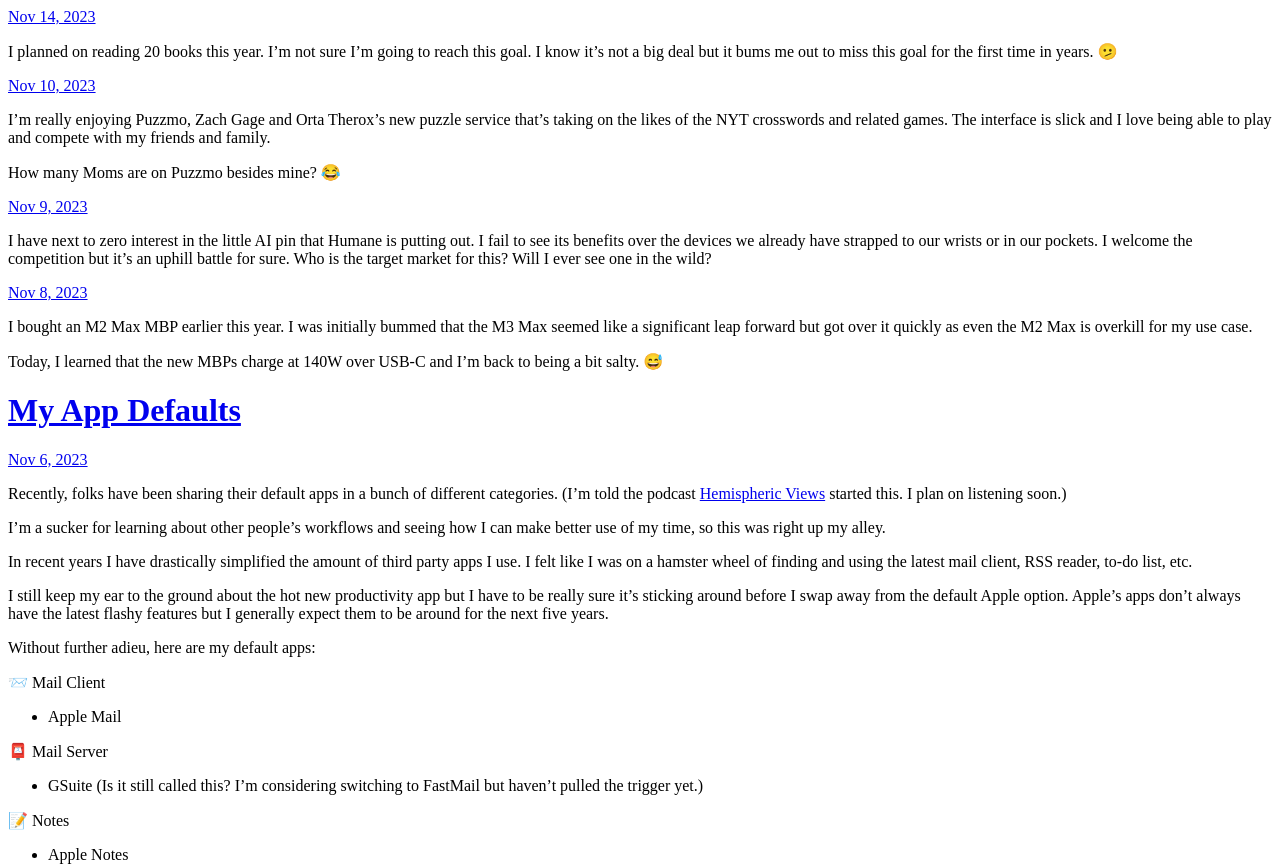
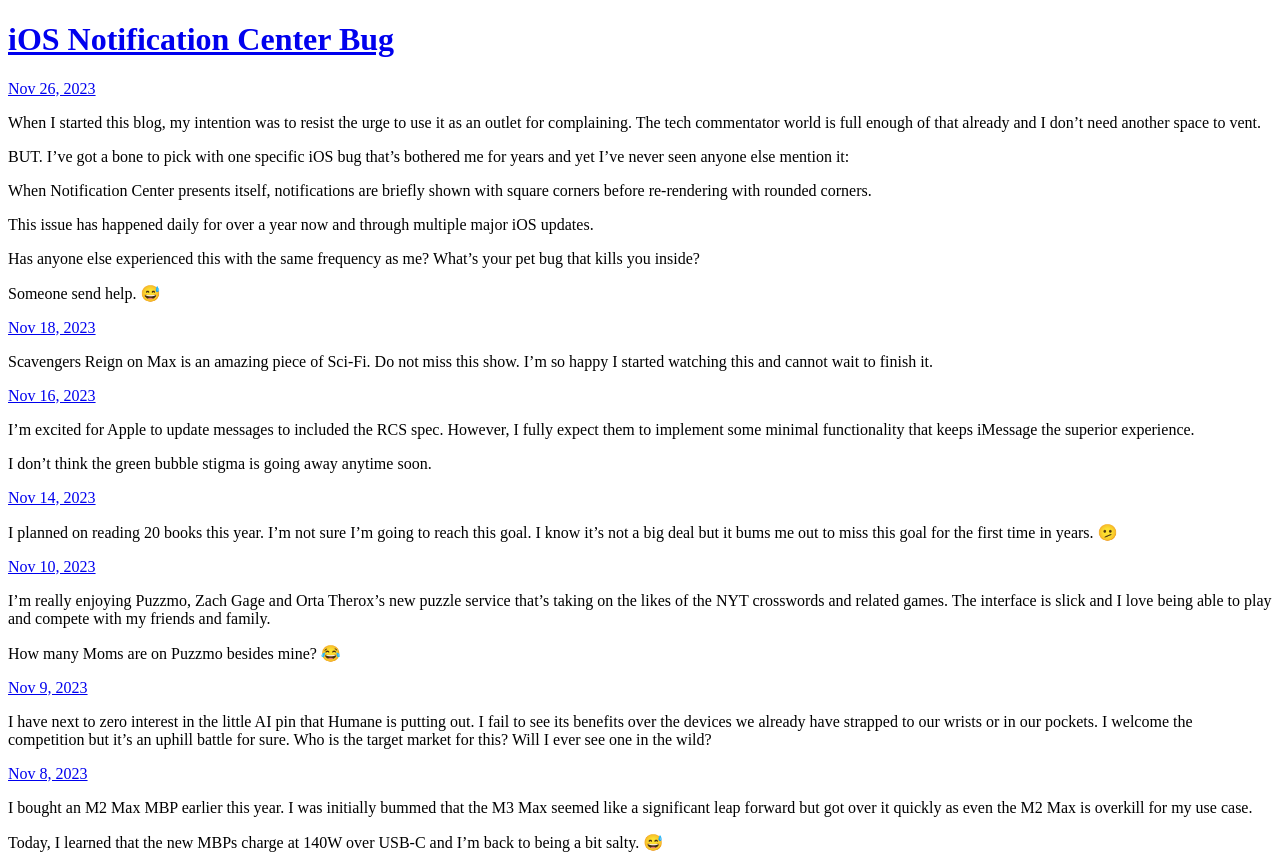
Before and after one commit to timbueno/Blog, a plain HTML site: page index.html in a window 1280 px wide. Shown: the top 867 px of the page. Drawn offline with Linux system fonts and the light colour scheme.

Commit message:
Archiving from Micro.blog.

```diff
--- a/index.html
+++ b/index.html
@@ -21,6 +21,47 @@
 <div class="h-feed">
 
 
+
+	  <div class="h-entry">
+
+			<h1><a href="https://blog.timbueno.com/2023/11/26/ios-notification-center.html">iOS Notification Center Bug</a></h1>
+
+
+		<a href="https://blog.timbueno.com/2023/11/26/ios-notification-center.html" class="u-url"><time class="dt-published" datetime="2023-11-26 15:25:49 -0500">Nov 26, 2023</time></a>
+
+		<div class="e-content">
+			 <p>When I started this blog, my intention was to resist the urge to use it as an outlet for complaining. The tech commentator world is full enough of that already and I don’t need another space to vent.</p>
+<p>BUT. I’ve got a bone to pick with one specific iOS bug that’s bothered me for years and yet I’ve never seen anyone else mention it:</p>
+<p>When Notification Center presents itself, notifications are briefly shown with square corners before re-rendering with rounded corners.</p>
+<p>This issue has happened daily for over a year now and through multiple major iOS updates.</p>
+<p>Has anyone else experienced this with the same frequency as me? What’s your pet bug that kills you inside?</p>
+<p>Someone send help. 😅</p>
+
+		</div>
+	  </div>
+
+	  <div class="h-entry">
+
+
+		<a href="https://blog.timbueno.com/2023/11/18/scavengers-reign-on.html" class="u-url"><time class="dt-published" datetime="2023-11-18 20:18:03 -0500">Nov 18, 2023</time></a>
+
+		<div class="e-content">
+			 <p>Scavengers Reign on Max is an amazing piece of Sci-Fi. Do not miss this show. I’m so happy I started watching this and cannot wait to finish it.</p>
+
+		</div>
+	  </div>
+
+	  <div class="h-entry">
+
+
+		<a href="https://blog.timbueno.com/2023/11/16/im-excited-for.html" class="u-url"><time class="dt-published" datetime="2023-11-16 13:51:56 -0500">Nov 16, 2023</time></a>
+
+		<div class="e-content">
+			 <p>I’m excited for Apple to update messages to included the RCS spec. However, I fully expect them to implement some minimal functionality that keeps iMessage the superior experience.</p>
+<p>I don’t think the green bubble stigma is going away anytime soon.</p>
+
+		</div>
+	  </div>
 
 	  <div class="h-entry">
 
```
